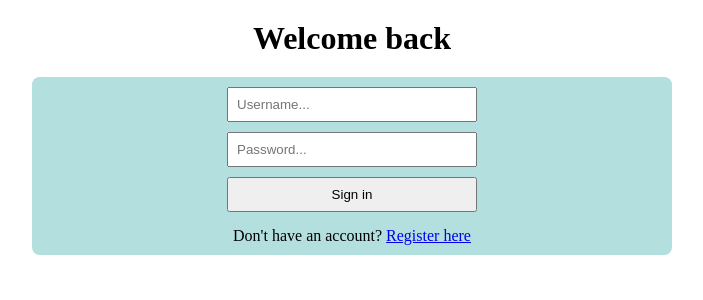
After one commit to restumj/todo-list-sqlite3, a Flask app: page /login in a window 1280 px wide. The commit adds this page. Shown: the top 300 px of the page, without its empty margins (288-991 px from the left). Run offline with Flask 3, Linux system fonts and the light colour scheme.

Commit message:
completing all basic feature: doneee

```diff
--- a/app.py
+++ b/app.py
@@ -1,7 +1,11 @@
 from flask import *
+from werkzeug.security import generate_password_hash, check_password_hash
 import sqlite3
+from datetime import timedelta
 
 app = Flask(__name__)
+app.secret_key = 'CWZMdR_HjQhv'
+app.permanent_session_lifetime = timedelta(minutes=30)
 
 def get_db_connection():
     db = sqlite3.connect('todo.db')
@@ -11,10 +15,18 @@ def get_db_connection():
 def init_db():
     conn = get_db_connection()
     conn.execute('''
+        CREATE TABLE IF NOT EXISTS users (
+            id INTEGER PRIMARY KEY AUTOINCREMENT,
+            username TEXT UNIQUE NOT NULL,
+            password TEXT NOT NULL
+        )
+    ''')
+    conn.execute('''
         CREATE TABLE IF NOT EXISTS tasks (
             id INTEGER PRIMARY KEY AUTOINCREMENT,
             name TEXT NOT NULL,
-            status INTEGER DEFAULT 0
+            status INTEGER DEFAULT 0,
+            user_id INTEGER
         )
     ''')
     conn.commit()
@@ -24,13 +36,65 @@ init_db()
 
 @app.route('/')
 def home():
-    return render_template('index.html')
+    if 'user_id' not in session:
+        return redirect('/login')
+
+    return render_template('index.html', username=session['username'])
+
+@app.route('/register', methods=['GET','POST'])
+def register():
+    if request.method == 'POST':
+        username = request.form['username']
+        password = request.form['password']
+        hashed_password = generate_password_hash(password)
+
+        conn = get_db_connection()
+        try:
+            conn.execute('INSERT INTO users (username,password) VALUES (?,?)', (username,hashed_password))
+            conn.commit()
+            return redirect('/login')
+        except sqlite3.IntegrityError:
+            return 'The username already exists.'
+        finally:
+            conn.close()
+
+    return render_template('register.html')
+
+@app.route('/login', methods=['POST','GET'])
+def login():
+    if request.method == 'POST':
+        username = request.form['username']
+        password_input = request.form['password']
+
+        conn = get_db_connection()
+        user = conn.execute('SELECT * FROM users WHERE username=?', (username,)).fetchone()
+        conn.close()
+
+        if user and check_password_hash(user['password'], password_input):
+            session.permanent = True
+            session['user_id'] = user['id']
+            session['username'] = user['username']
+            return redirect('/')
+        else:
+            return 'Username or password is wrong.'
+
+    return render_template('login.html')
+
+@app.route('/logout')
+def logout():
+    session.clear()
+    return redirect('/login')
 
 @app.route('/api/tasks', methods=['GET','POST'])
 def handle_tasks():
+    if 'user_id' not in session:
+        return jsonify({'error': 'Unauthorized'}), 401
+
+    user_id = session['user_id']
     db = get_db_connection()
+
     if request.method == 'GET':
-        tasks_cursor = db.execute('SELECT * FROM tasks').fetchall()
+        tasks_cursor = db.execute('SELECT * FROM tasks WHERE user_id=?',(user_id,)).fetchall()
         db.close()
         tasks = [dict(row) for row in tasks_cursor]
         return jsonify(tasks)
@@ -38,7 +102,7 @@ def handle_tasks():
         data = request.get_json()
         task_name = data.get('name')
         cu = db.cursor()
-        cu.execute('INSERT INTO tasks (name,status) VALUES (?,?)', (task_name,0))
+        cu.execute('INSERT INTO tasks (name,status,user_id) VALUES (?,?,?)', (task_name,0,user_id))
         db.commit()
         new_id = cu.lastrowid
         db.close()
--- /dev/null
+++ b/templates/login.html
@@ -0,0 +1,27 @@
+<!DOCTYPE html>
+<html lang="en">
+<head>
+    <meta charset="UTF-8">
+    <meta name="viewport" content="width=device-width, initial-scale=1.0">
+    <title>Login - To-Do List</title>
+    <link rel="stylesheet" href="/static/style.css">
+</head>
+<body>
+    <div id="title">
+        <h1>Welcome back</h1>
+    </div>
+
+    <div id="main-container" style="text-align: center;">
+        <!-- Action-nya mengarah ke /login -->
+        <form method="POST" action="/login" style="display: flex; flex-direction: column; gap: 10px; max-width: 250px; margin: 0 auto;">
+            <input type="text" name="username" placeholder="Username..." required style="padding: 8px;">
+            <input type="password" name="password" placeholder="Password..." required style="padding: 8px;">
+            <button type="submit" style="padding: 8px; cursor: pointer;">Sign in</button>
+        </form>
+
+        <p style="margin-top: 15px;">
+            Don't have an account? <a href="/register">Register here</a>
+        </p>
+    </div>
+</body>
+</html>
```
Also changed, not shown: templates/index.html (+11 -2 lines), templates/register.html (added, +27 -0 lines), 1 other file.
